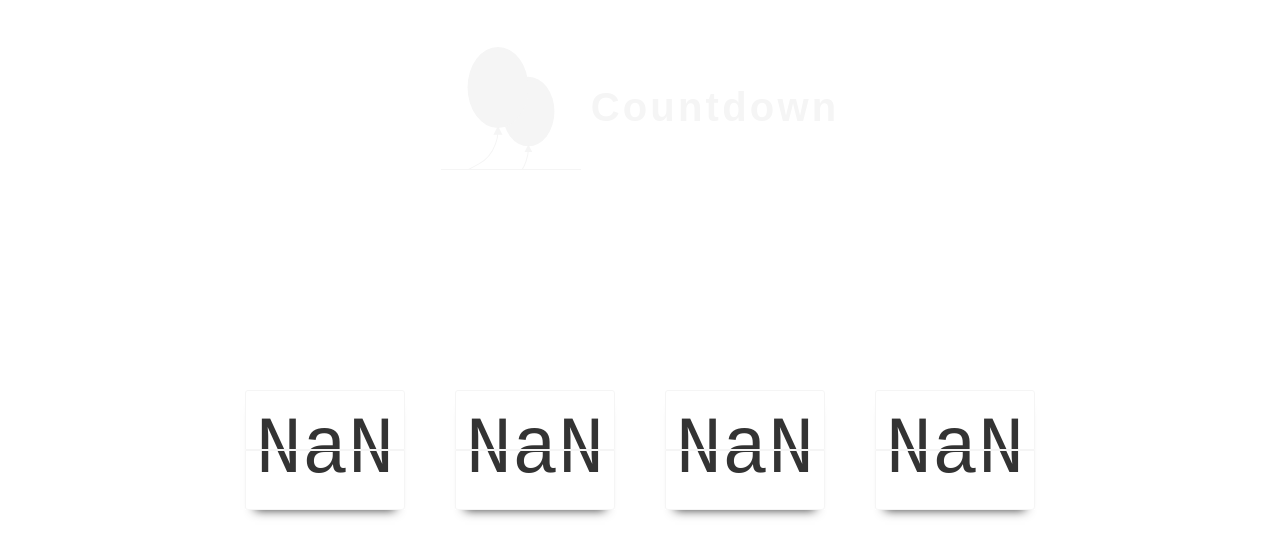
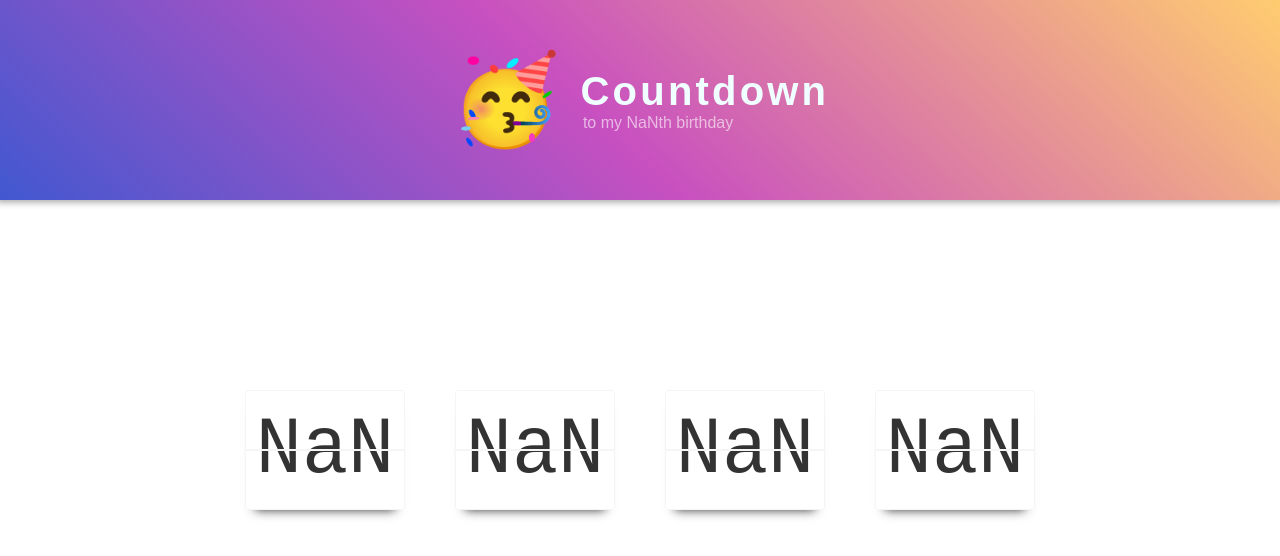
Before and after one commit to liborgabrhel/cz-liborgabrhel-birthday, a React (Create React App) app: page / in a window 1280 px wide. Shown: the top 556 px of the page. Built offline with nearby package versions, Linux system fonts and the light colour scheme.

Commit message:
feat: added emoji and header background

```diff
--- a/src/components/header/index.tsx
+++ b/src/components/header/index.tsx
@@ -1,4 +1,3 @@
-import { IconBalloons } from "components/icons/icon-balloons"
 import { Heading } from "components/typography/heading"
 import { Subheading } from "components/typography/subheading"
 import React from "react"
@@ -17,10 +16,10 @@ export const Header: React.FunctionComponent<Props> = () => {
 
   return (
     <Container>
-      {/* Icon */}
-      <IconWrapper>
-        <IconBalloons />
-      </IconWrapper>
+      {/* Partying Face Emoji */}
+      <EmojiWrapper>
+        <Emoji>{"🥳"}</Emoji>
+      </EmojiWrapper>
 
       {/* Heading */}
       <HeadingWrapper>
@@ -43,32 +42,42 @@ const Container = styled("header")`
   display: grid;
   position: relative;
   justify-items: start;
-  grid-template-columns: auto 140px max-content auto;
-  grid-template-rows: auto 100px 40px auto;
-  grid-column-gap: 10px;
+  grid-template-columns: auto max-content max-content auto;
+  grid-template-rows: auto max-content max-content auto;
+  grid-column-gap: 20px;
   grid-template-areas:
     ". . . ."
-    ". icon heading ."
-    ". icon subheading ."
+    ". emoji heading ."
+    ". emoji subheading ."
     ". . . .";
   grid-area: header;
+  background-color: #4158d0;
+  background-image: linear-gradient(43deg, #4158d0 0%, #c850c0 46%, #ffcc70 100%);
+  box-shadow: 0 0 6px 3px rgba(0, 0, 0, 0.3);
 
   @media screen and (max-width: 470px) {
-    grid-template-columns: auto max-content 100px max-content auto;
-    grid-template-rows: auto 100px 60px 40px auto;
+    grid-template-columns: auto 1fr auto;
+    grid-template-rows: auto max-content max-content max-content auto;
     grid-column-gap: 0;
     grid-template-areas:
-      ". . . . ."
-      ". . icon . ."
-      ". heading heading heading ."
-      ". subheading subheading subheading ."
-      ". . . . .";
+      ". . ."
+      ". emoji ."
+      ". heading ."
+      ". subheading ."
+      ". . .";
   }
 `
 
-const IconWrapper = styled("div")<{ color?: string }>`
-  grid-area: icon;
-  border-bottom: 1px solid ${props => (props.color ? props.color : "whitesmoke")};
+const Emoji = styled("span")`
+  font-size: 5.5rem;
+`
+
+const EmojiWrapper = styled("div")<{ color?: string }>`
+  display: flex;
+  position: relative;
+  justify-content: center;
+  align-items: center;
+  grid-area: emoji;
   width: 100%;
   height: 100%;
 `
@@ -77,6 +86,10 @@ const HeadingWrapper = styled("div")`
   position: relative;
   grid-area: heading;
   align-self: end;
+
+  @media screen and (max-width: 470px) {
+    justify-self: center;
+  }
 `
 
 const SubheadingWrapper = styled("div")`
--- a/src/components/icons/icon-balloons.tsx
+++ /dev/null
@@ -1,52 +0,0 @@
-import React from "react"
-
-type Props = {
-  color?: string
-  children?: never
-}
-
-export const IconBalloons: React.FunctionComponent<Props> = ({ color = "whitesmoke" }) => {
-  return (
-    <svg
-      width="100%"
-      height="100%"
-      viewBox="0 0 800 800"
-      xmlns="http://www.w3.org/2000/svg"
-      xmlnsXlink="http://www.w3.org/1999/xlink"
-      xmlSpace="preserve"
-      fillRule={"evenodd"}
-      clipRule={"evenodd"}
-      strokeLinecap={"round"}
-      strokeLinejoin={"round"}
-      strokeMiterlimit={"1.41421"}
-    >
-      <clipPath id="_clip1">
-        <rect id="birthday_icon" x="0" y="0" width="800" height="800" />
-      </clipPath>
-      <g clipPath="url(#_clip1)">
-        <path
-          d="M325,585.494c0,0 -1.43,127.116 -112,186.506c-110.57,59.39 -111,59 -111,59"
-          fill={"none"}
-          stroke={color}
-          strokeWidth={"6px"}
-        />
-        <path
-          d="M500,687.963c0,0 -1.43,127.116 -112,186.506c-110.57,59.39 -111,59 -111,59"
-          fill={"none"}
-          stroke={color}
-          strokeWidth={"6px"}
-        />
-        <g>
-          <g>
-            <ellipse cx="500" cy="469.444" rx="150" ry="200" fill={color} />
-            <path d="M500,658.333l22.222,44.445l-44.444,0l22.222,-44.445Z" fill={color} />
-          </g>
-          <g>
-            <path d="M325,550.926l25.926,51.852l-51.852,0l25.926,-51.852Z" fill={color} />
-            <ellipse cx="325" cy="330.556" rx="175" ry="233.333" fill={color} />
-          </g>
-        </g>
-      </g>
-    </svg>
-  )
-}
--- a/src/components/typography/heading.ts
+++ b/src/components/typography/heading.ts
@@ -5,6 +5,6 @@ export const Heading = styled("h1")`
   font-size: 2.5rem;
   font-weight: 600;
   letter-spacing: 0.2rem;
-  color: whitesmoke;
+  color: azure;
   margin: 0;
 `
```
